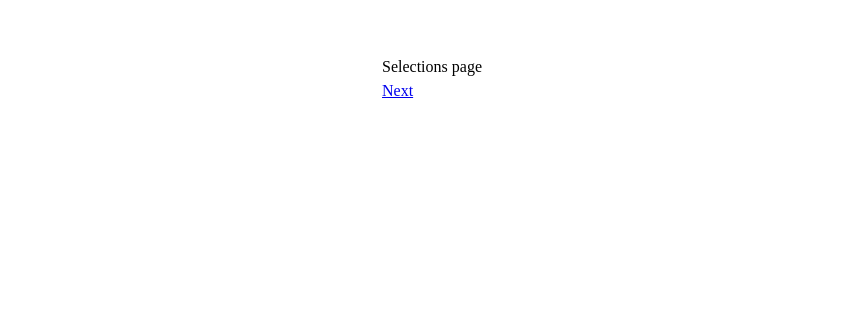
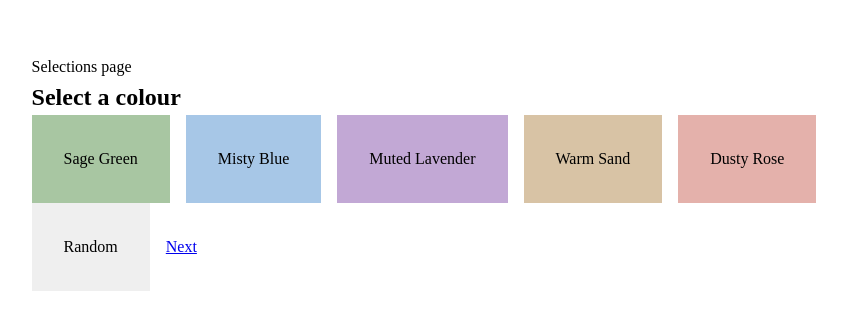
Before and after one commit to yvonnelutrinh/capstone-wander, a React (Vite) app in the folder ylt-capstone-client/: page /select in a window 1280 px wide. Shown: the part 345-674 px from the top of the page, without its empty margins (208-1055 px from the left). Built offline with nearby package versions, Linux system fonts and the light colour scheme; no server answers.

Commit message:
initialize color section page with axios call

```diff
--- /dev/null
+++ b/ylt-capstone-client/src/pages/SelectionsPage/SelectionPage.scss
@@ -0,0 +1,6 @@
+button {
+    border: none;
+    font: inherit;
+    padding: 2rem;
+    margin-right: 1rem;
+}
--- a/ylt-capstone-client/src/pages/SelectionsPage/SelectionsPage.jsx
+++ b/ylt-capstone-client/src/pages/SelectionsPage/SelectionsPage.jsx
@@ -1,9 +1,89 @@
+import "./SelectionPage.scss";
 import { Link } from "react-router-dom";
+import axios from "axios";
+import { useEffect, useState } from "react";
+import { SERVER_URL, SERVER_PORT } from "../../App";
+
+const defaultColors = [
+  {
+    name: "Sage Green",
+    hex: "A8C6A2",
+    description: "Represents renewal, nature, and tranquility.",
+  },
+  {
+    name: "Misty Blue",
+    hex: "A7C7E7",
+    description: "Promotes relaxation and mental clarity.",
+  },
+  {
+    name: "Muted Lavender",
+    hex: "C2A8D5",
+    description: "Balances creativity with a peaceful undertone.",
+  },
+  {
+    name: "Warm Sand",
+    hex: "D8C3A5",
+    description: "A grounding neutral that offers warmth and comfort.",
+  },
+  {
+    name: "Dusty Rose",
+    hex: "E4B1AB",
+    description: "Brings a sense of calm and gentle optimism.",
+  },
+];
+// TODO: save these palettes to the backend database and map to generate a button for each
 
 export default function SelectionsPage() {
+  const [seedColor, setSeedColor] = useState("");
+  const [palette, setPalette] = useState([]);
+
+  const getPalette = async () => {
+    try {
+      if (seedColor !== "") {
+        // generate palette from seedColor
+        const response = await axios.post(
+          `${SERVER_URL}:${SERVER_PORT}/colors`,
+          { seedColor }
+        );
+        setPalette(response.data);
+      } else if (seedColor === ""){
+        //generate random color palette
+        const response = await axios.get(
+          `${SERVER_URL}:${SERVER_PORT}/colors`
+        );
+        setPalette(response.data);
+      }
+    } catch (error) {
+      console.error("Error generating color palette:", error);
+    }
+  };
+
+  useEffect(() => {
+
+    getPalette();
+  }, [seedColor]);
+
+
+  console.log(seedColor);
+  console.log(palette);
   return (
     <>
       <div>Selections page</div>
+      <div>
+        <h2>Select a colour</h2>
+        {defaultColors.map((color, index) => (
+          <button
+            onClick={() => setSeedColor(color.hex)}
+            key={index}
+            style={{ background: `#${color.hex}` }}
+          >
+            {color.name}
+          </button>
+        ))}
+      </div>
+      {/* add selected/active button styles*/}
+      <button onClick={() =>  seedColor !== "" ? setSeedColor("") : getPalette()}>Random</button>
+
       <Link to="/breathe">Next</Link>
     </>
   );
```
